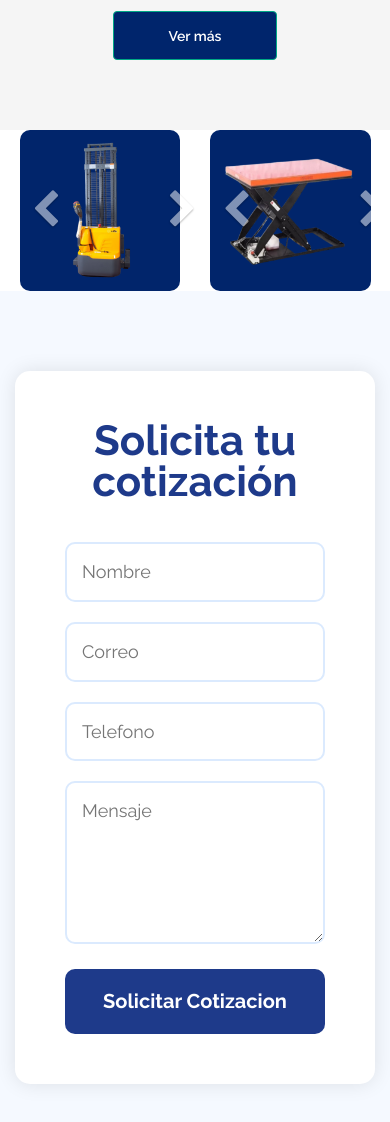
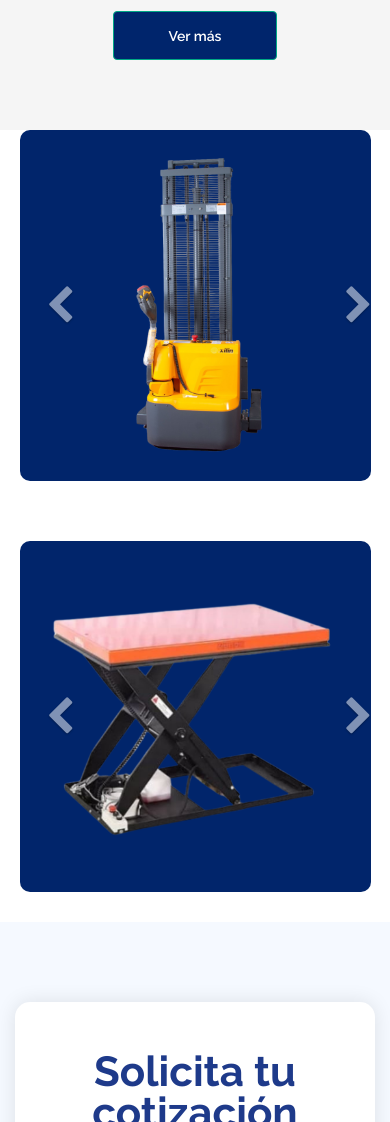
Before and after one commit to Ricadeyto/Movilift, a plain HTML site: page index.html in a window 390 px wide. Shown: the part 3020-4142 px from the top of the page. Drawn offline with nearby package versions, Linux system fonts and the light colour scheme.

Commit message:
Add files via upload

```diff
--- a/assets/css/style.css
+++ b/assets/css/style.css
@@ -78,6 +78,7 @@ section { overflow: hidden; }
     margin: 0 auto;
 }
 
+
 .carrusel{
     width: 48%;
 }
@@ -87,6 +88,46 @@ section { overflow: hidden; }
     height: 400px;
     object-fit: cover;
     border-radius: 10px;
+}
+
+.doble-carrusel{
+    display: flex;
+    justify-content: space-between;
+    gap: 30px;
+    width: 90%;
+    max-width: 1200px;
+    margin: 0 auto;
+}
+
+.carrusel{
+    width: 48%;
+}
+
+.carrusel img{
+    width: 100%;
+    height: 400px;
+    object-fit: cover;
+    border-radius: 10px;
+}
+
+
+/* VERSION MOVIL */
+@media (max-width: 768px){
+
+    .doble-carrusel{
+        flex-direction: column;
+        align-items: center;
+    }
+
+    .carrusel{
+        width: 100%;
+        margin-bottom: 30px;
+    }
+
+    .carrusel img{
+        height: auto;
+    }
+
 }
 
 .business_item{
```
